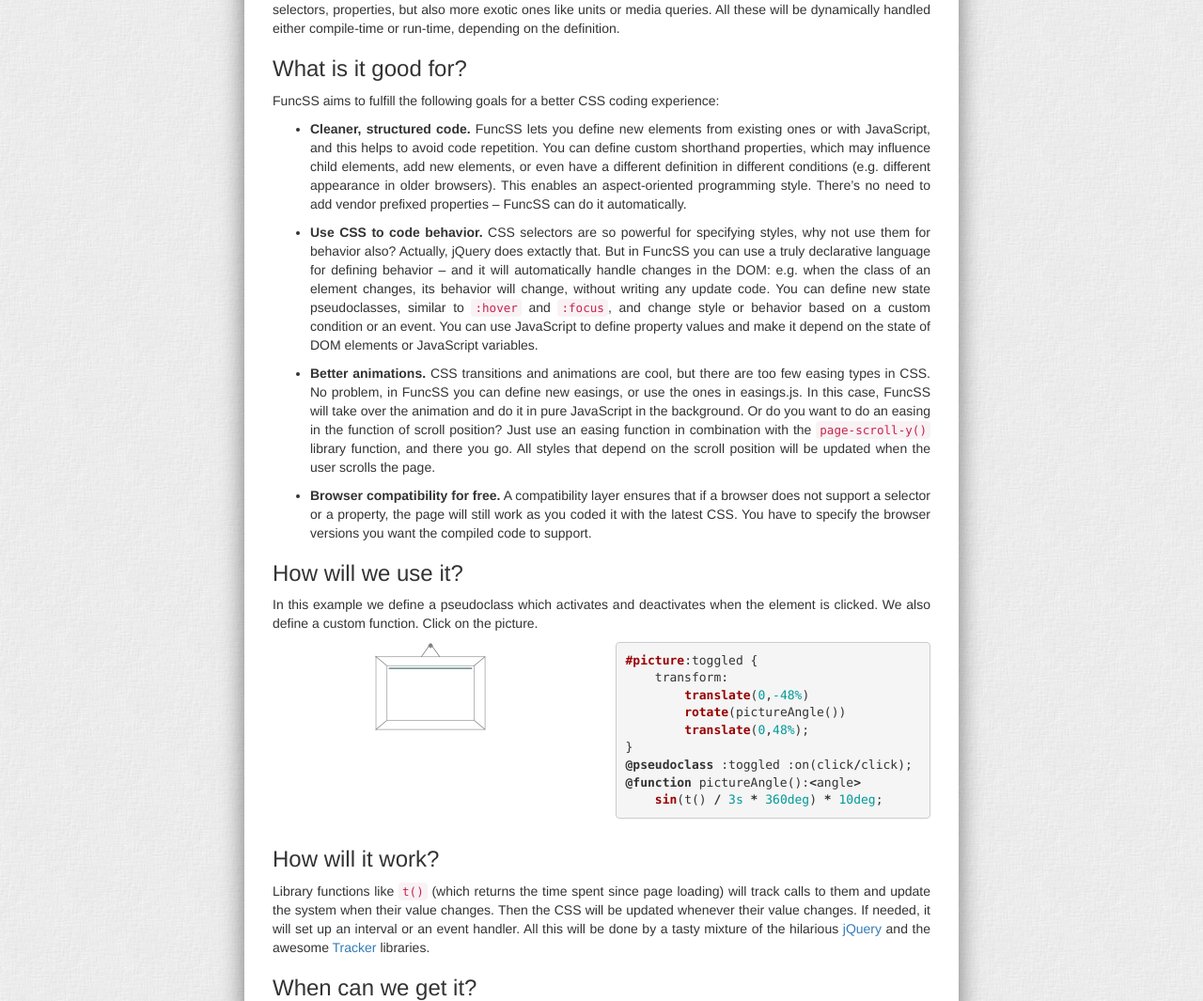
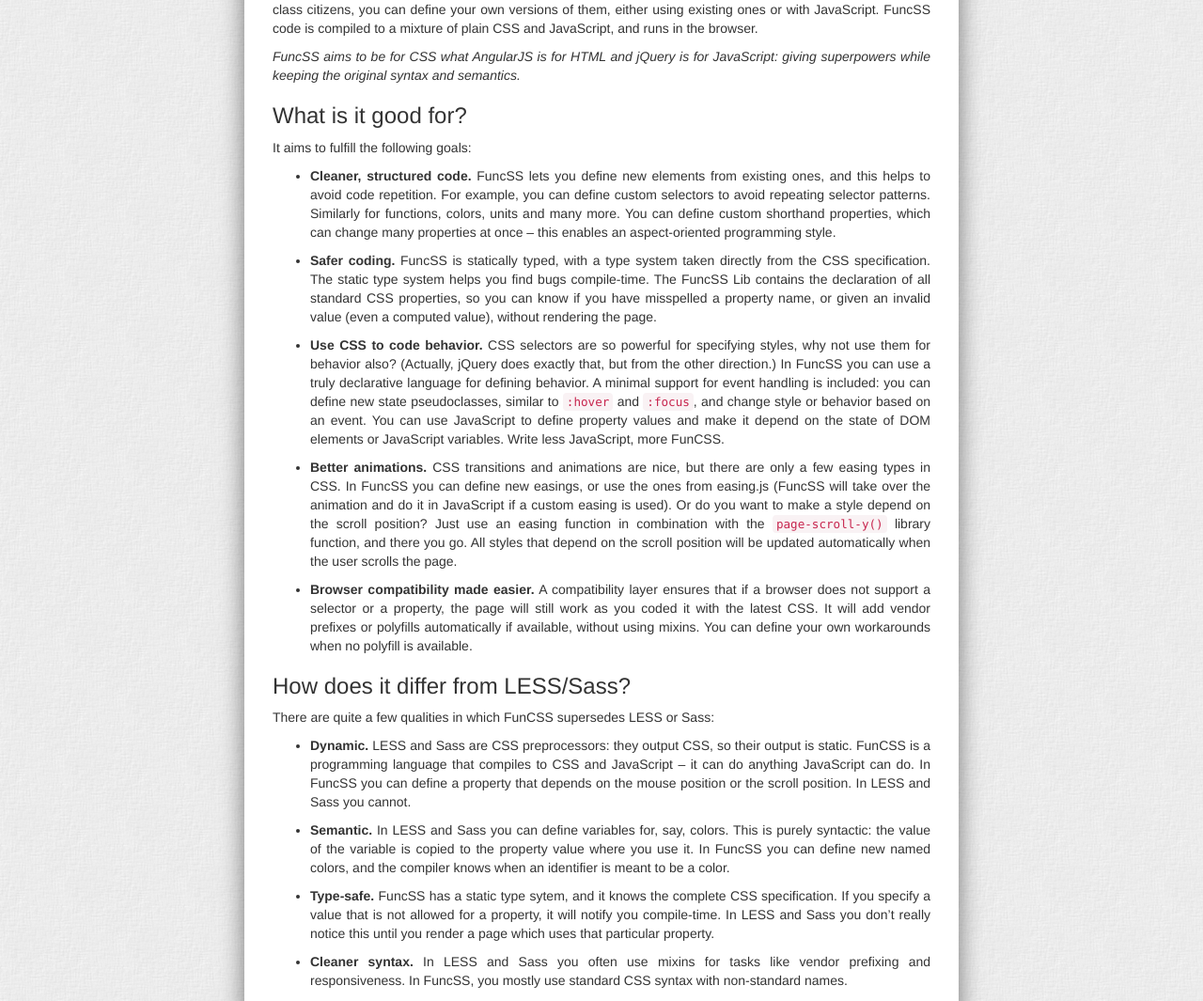
Before and after one commit to cie/funcss.org, a Jekyll site: the page built from index.md, in a window 1280 px wide and 1400 px high. Shown: the part 335-1400 px from the top of the window at 94% size. Built offline with Jekyll 4.4.1, drawn with Linux system fonts in a browser that asks for light colours; nearby versions of some CDN libraries; some of the changed text lies outside the part shown.

Commit message:
improved marketing

```diff
--- a/index.md
+++ b/index.md
@@ -12,20 +12,35 @@ layout: default
 
 ### What is it?
 
-**FunCSS** will be a stylesheet language that looks much like CSS. But it is a *real* programming language, with advanced features for structuring code. You can define your own versions of most CSS elements, e.g. functions, selectors, properties, but also more exotic ones like units or media queries. All these will be dynamically handled either compile-time or run-time, depending on the definition.
+**FunCSS** will be a stylesheet language that is a superset of CSS. But it is also a *real* programming language, with a rule-based + functional reactive paradigm. CSS elements (functions, selectors, properties, units, etc.) are first-class citizens, you can define your own versions of them, either using existing ones or with JavaScript. FuncSS code is compiled to a mixture of plain CSS and JavaScript, and runs in the browser.
+
+*FuncSS aims to be for CSS what AngularJS is for HTML and jQuery is for JavaScript: giving superpowers while keeping the original syntax and semantics.*
 
 ### What is it good for?
 
-FuncSS aims to fulfill the following goals for a better CSS coding experience:
+It aims to fulfill the following goals:
 
-* **Cleaner, structured code.** FuncSS lets you define new elements from existing ones or with JavaScript, and this helps to avoid code repetition. You can define custom shorthand properties, which may influence child elements, add new elements, or even have a different definition in different conditions (e.g. different appearance in older browsers). This enables an aspect-oriented programming style. There's no need to add vendor prefixed properties -- FuncSS can do it automatically.
+* **Cleaner, structured code.** FuncSS lets you define new elements from existing ones, and this helps to avoid code repetition. For example, you can define custom selectors to avoid repeating selector patterns. Similarly for functions, colors, units and many more.  You can define custom shorthand properties, which can change many properties at once -- this enables an aspect-oriented programming style.
 
-* **Use CSS to code behavior.** CSS selectors are so powerful for specifying styles, why not use them for behavior also? Actually, jQuery does extactly that. But in FuncSS you can use a truly declarative language for defining behavior -- and it will automatically handle changes in the DOM: e.g. when the class of an element changes, its behavior will change, without writing any update code. You can define new state pseudoclasses, similar to `:hover` and `:focus`, and change style or behavior based on a custom condition or an event. You can use JavaScript to define property values and make it depend on the state of DOM elements or JavaScript variables.
+* **Safer coding.** FuncSS is statically typed, with a type system taken directly from the CSS specification. The static type system helps you find bugs compile-time. The FuncSS Lib contains the declaration of all standard CSS properties, so you can know if you have misspelled a property name, or given an invalid value (even a computed value), without rendering the page.
 
-* **Better animations.** CSS transitions and animations are cool, but there are too few easing types in CSS. No problem, in FuncSS you can define new easings, or use the ones in easings.js. In this case, FuncSS will take over the animation and do it in pure JavaScript in the background. Or do you want to do an easing in the function of scroll position? Just use an easing function in combination with the `page-scroll-y()` library function, and there you go. All styles that depend on the scroll position will be updated when the user scrolls the page.
+* **Use CSS to code behavior.** CSS selectors are so powerful for specifying styles, why not use them for behavior also? (Actually, jQuery does exactly that, but from the other direction.) In FuncSS you can use a truly declarative language for defining behavior. A minimal support for event handling is included: you can define new state pseudoclasses, similar to `:hover` and `:focus`, and change style or behavior based on an event. You can use JavaScript to define property values and make it depend on the state of DOM elements or JavaScript variables. Write less JavaScript, more FunCSS.
 
-* **Browser compatibility for free.** A compatibility layer ensures that if a browser does not support a selector or a property, the page will still work as you coded it with the latest CSS. You have to specify the browser versions you want the compiled code to support.
+* **Better animations.** CSS transitions and animations are nice, but there are only a few easing types in CSS. In FuncSS you can define new easings, or use the ones from easing.js (FuncSS will take over the animation and do it in JavaScript if a custom easing is used). Or do you want to make a style depend on the scroll position? Just use an easing function in combination with the `page-scroll-y()` library function, and there you go. All styles that depend on the scroll position will be updated  automatically when the user scrolls the page.
 
+* **Browser compatibility made easier.** A compatibility layer ensures that if a browser does not support a selector or a property, the page will still work as you coded it with the latest CSS. It will add vendor prefixes or polyfills automatically if available, without using mixins. You can define your own workarounds when no polyfill is available.
+
+### How does it differ from LESS/Sass?
+
+There are quite a few qualities in which FunCSS supersedes LESS or Sass:
+
+* **Dynamic.** LESS and  Sass are CSS preprocessors: they output CSS, so their output is static. FunCSS is a programming language that compiles to CSS and JavaScript -- it can do anything JavaScript can do. In FuncSS you can define a property that depends on the mouse position or the scroll position. In LESS and Sass you cannot.
+
+* **Semantic.** In LESS and Sass you can define variables for, say, colors. This is purely syntactic: the value of the variable is copied to the property value where you use it. In FuncSS you can define new named colors, and the compiler knows when an identifier is meant to be a color.
+
+* **Type-safe.** FuncSS has a static type sytem, and it knows the complete CSS specification. If you specify a value that is not allowed for a property, it will notify you compile-time. In LESS and Sass you don't really notice this until you render a page which uses that particular property.
+
+* **Cleaner syntax.**  In LESS and Sass you often use mixins for tasks like vendor prefixing and responsiveness. In FuncSS, you mostly use standard CSS syntax with non-standard names.
 
 ### How will we use it?
 
@@ -72,13 +87,13 @@ $(function() {
 <div class="col-md-6">
 
 {% highlight css %}
+@pseudoclass :toggled :on(click/click);
 #picture:toggled {
     transform:
         translate(0,-48%)
         rotate(pictureAngle())
         translate(0,48%);
 }
-@pseudoclass :toggled :on(click/click);
 @function pictureAngle():<angle>
     sin(t() / 3s * 360deg) * 10deg;
 {% endhighlight %}
@@ -95,14 +110,28 @@ Library functions like `t()` (which returns the time spent since page loading) w
 
 A working prototype will be released in the following months. You can already look at the [FuncSS repository](https://github.com/funcss-lang/funcss) on Github.
 
-### What other features will it have?
+### What features will it have?
 
-For a complete list of planned features, see the [Trello board](https://trello.com/b/EpfkVhaA/funcss).
+The following custom elements are planned to be definable:
+
+- functions
+- pseudoclasses
+- shorthand properties
+- types
+- units
+- media queries
+- pseudoelements
+- at-rules
+- colors
+- easings
+- transforms
+
+For a complete list of planned features and details, see the [Trello board](https://trello.com/b/EpfkVhaA/funcss).
 
 ### Will it be open-source?
 
-Yes. The language specifications will be released with an open license, and the Reference Implementation will be open-source, with MIT license.
+Yes. The language specifications will be released with an open license, and the Reference Implementation will be open-source, with MIT license. But anyone will be allowed to make a commercial implementation.
 
-### Will it support my CSS preprocessor?
+### Can I support the project?
 
-Probably. The syntax of FuncSS is similar to pure CSS. Most CSS preprocessors will be able to process and generate the code needed for FuncSS, except for custom at-rules. So a solution is to only pass your preprocessor through a pure CSS-like part of your FuncSS code. This can be achieved with `@include`s. You can `@include "myfile.less";`, and the FuncSS compiler will run LESS on it before parsing it.
+Please, send comments, suggestions and questions to <kallo.bernat@gmail.com>. Your advice is very needed.
```
